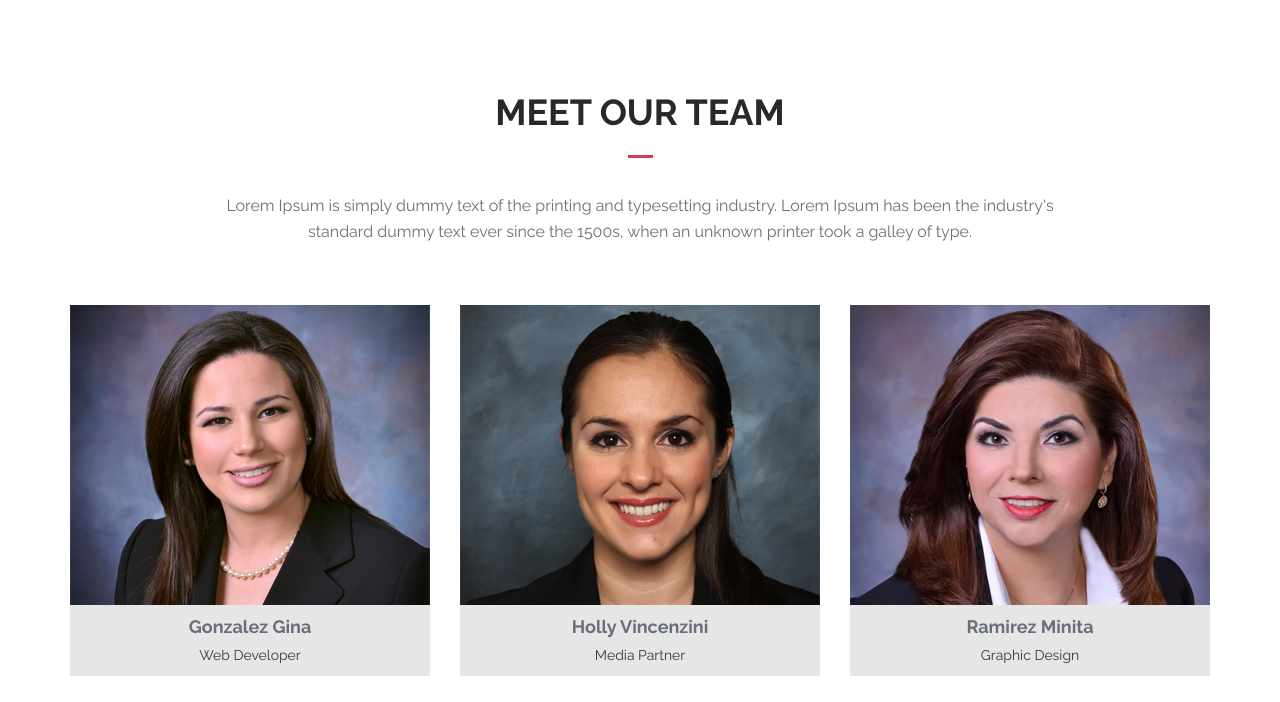
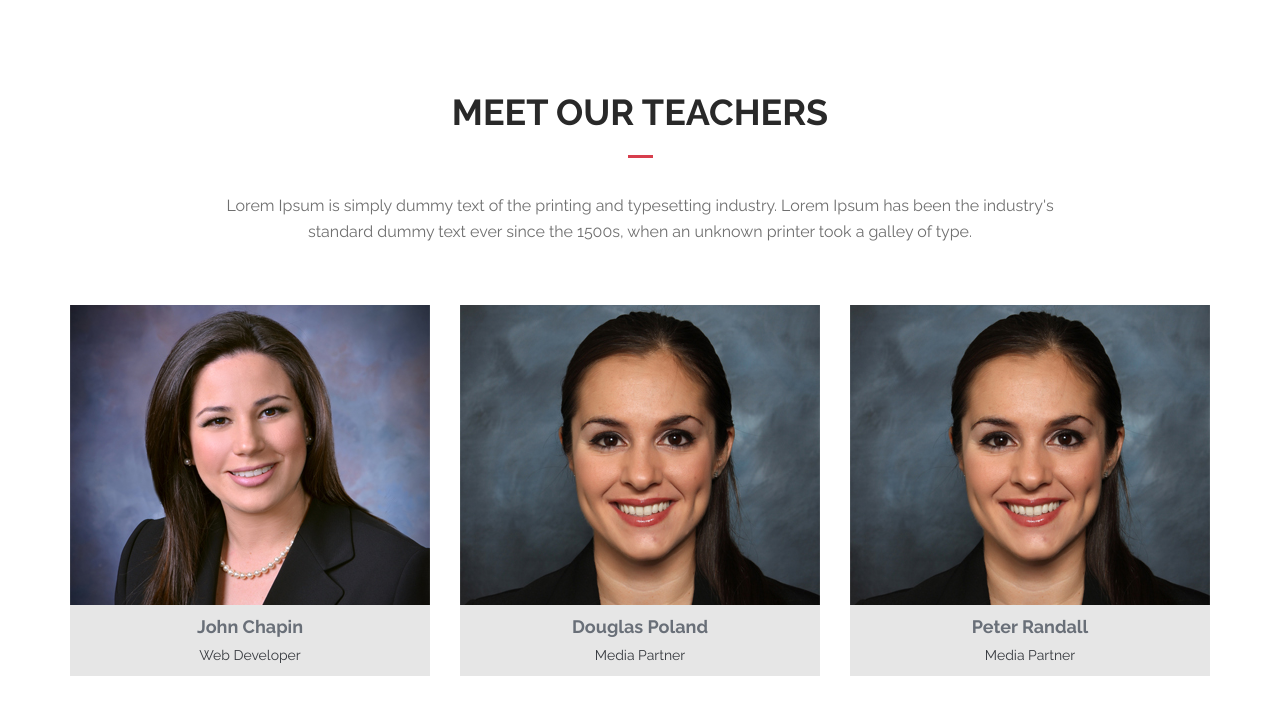
Before and after one commit to MintyFreeesh/AET-IT-Webpage, a plain HTML site: page index.html in a window 1280 px wide. Shown: the part 3537-4239 px from the top of the page. Drawn offline with Linux system fonts and the light colour scheme; some packages are replaced by stand-ins of ours.

Commit message:
Edited teacher bios

```diff
--- a/index.html
+++ b/index.html
@@ -522,7 +522,7 @@
 			<div id="team-section">
 				<div class="container">
 					<div class="theme-title">
-						<h2>Meet our Team</h2>
+						<h2>Meet Our Teachers</h2>
 						<p>Lorem Ipsum is simply dummy text of the printing and typesetting industry. Lorem Ipsum has been the industry's standard dummy text ever since the 1500s, when an unknown printer took a galley of type.</p>
 					</div> <!-- /.theme-title -->
 
@@ -532,13 +532,12 @@
 								<div class="img">
 									<img src="images/team/1.jpg" alt="Image">
 									<div class="opacity tran4s">
-										<h4>Gonzalez Gina</h4>
-										<span>Web Developer</span>
-										<p>On the other hand, We denounce ut with righteo indignation and dislike men who are so beguiled and demoralized.</p>
+										<h4>John Chapin</h4>
+
 									</div>
 								</div> <!-- /.img -->
 								<div class="member-name">
-									<h6>Gonzalez Gina</h6>
+									<h6>John Chapin</h6>
 									<p>Web Developer</p>
 									<ul>
 										<li><a href="#" class="tran3s round-border"><i class="fa fa-facebook" aria-hidden="true"></i></a></li>
@@ -555,13 +554,36 @@
 								<div class="img">
 									<img src="images/team/2.jpg" alt="Image">
 									<div class="opacity tran4s">
-										<h4>Holly Vincenzini</h4>
+										<h4>Douglas Poland</h4>
 										<span>Media Partner</span>
 										<p>On the other hand, We denounce ut with righteo indignation and dislike men who are so beguiled and demoralized.</p>
 									</div>
 								</div> <!-- /.img -->
 								<div class="member-name">
-									<h6>Holly Vincenzini</h6>
+									<h6>Douglas Poland</h6>
+									<p>Media Partner</p>
+									<ul>
+										<li><a href="#" class="tran3s round-border"><i class="fa fa-facebook" aria-hidden="true"></i></a></li>
+										<li><a href="#" class="tran3s round-border"><i class="fa fa-twitter" aria-hidden="true"></i></a></li>
+										<li><a href="#" class="tran3s round-border"><i class="fa fa-pinterest" aria-hidden="true"></i></a></li>
+										<li><a href="#" class="tran3s round-border"><i class="fa fa-linkedin" aria-hidden="true"></i></a></li>
+									</ul>
+								</div> <!-- /.member-name -->
+							</div> <!-- /.single-team-member -->
+						</div> <!-- /float-left -->
+
+						<div class="float-left">
+							<div class="single-team-member">
+								<div class="img">
+									<img src="images/team/2.jpg" alt="Image">
+									<div class="opacity tran4s">
+										<h4>Peter Randall</h4>
+										<span>Media Partner</span>
+										<p>On the other hand, We denounce ut with righteo indignation and dislike men who are so beguiled and demoralized.</p>
+									</div>
+								</div> <!-- /.img -->
+								<div class="member-name">
+									<h6>Peter Randall</h6>
 									<p>Media Partner</p>
 									<ul>
 										<li><a href="#" class="tran3s round-border"><i class="fa fa-facebook" aria-hidden="true"></i></a></li>
@@ -578,13 +600,13 @@
 								<div class="img">
 									<img src="images/team/3.jpg" alt="Image">
 									<div class="opacity tran4s">
-										<h4>Ramirez Minita</h4>
+										<h4>Erin Wissler</h4>
 										<span>Graphic Design</span>
 										<p>On the other hand, We denounce ut with righteo indignation and dislike men who are so beguiled and demoralized.</p>
 									</div>
 								</div> <!-- /.img -->
 								<div class="member-name">
-									<h6>Ramirez Minita</h6>
+									<h6>Erin Wissler</h6>
 									<p>Graphic Design</p>
 									<ul>
 										<li><a href="#" class="tran3s round-border"><i class="fa fa-facebook" aria-hidden="true"></i></a></li>
```
